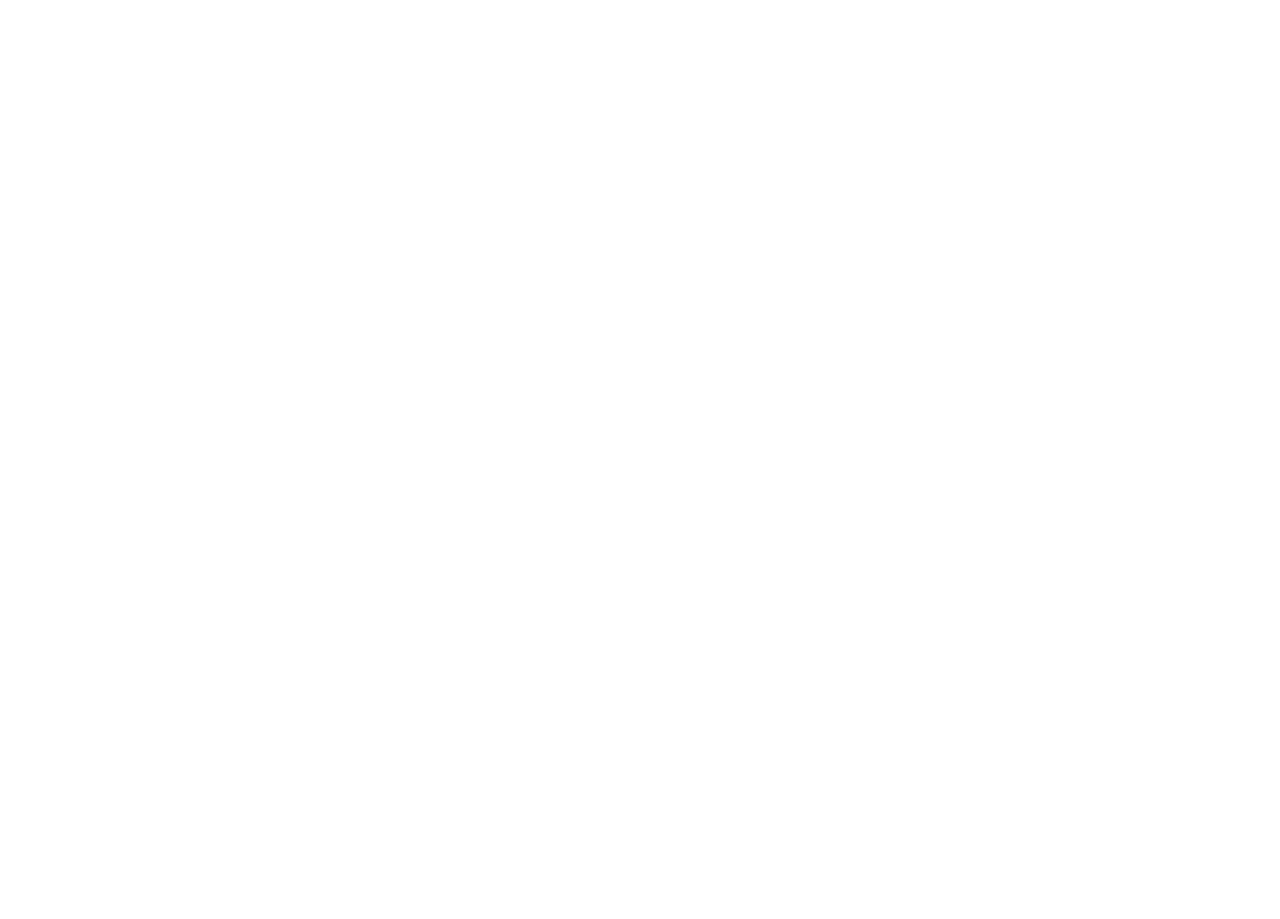
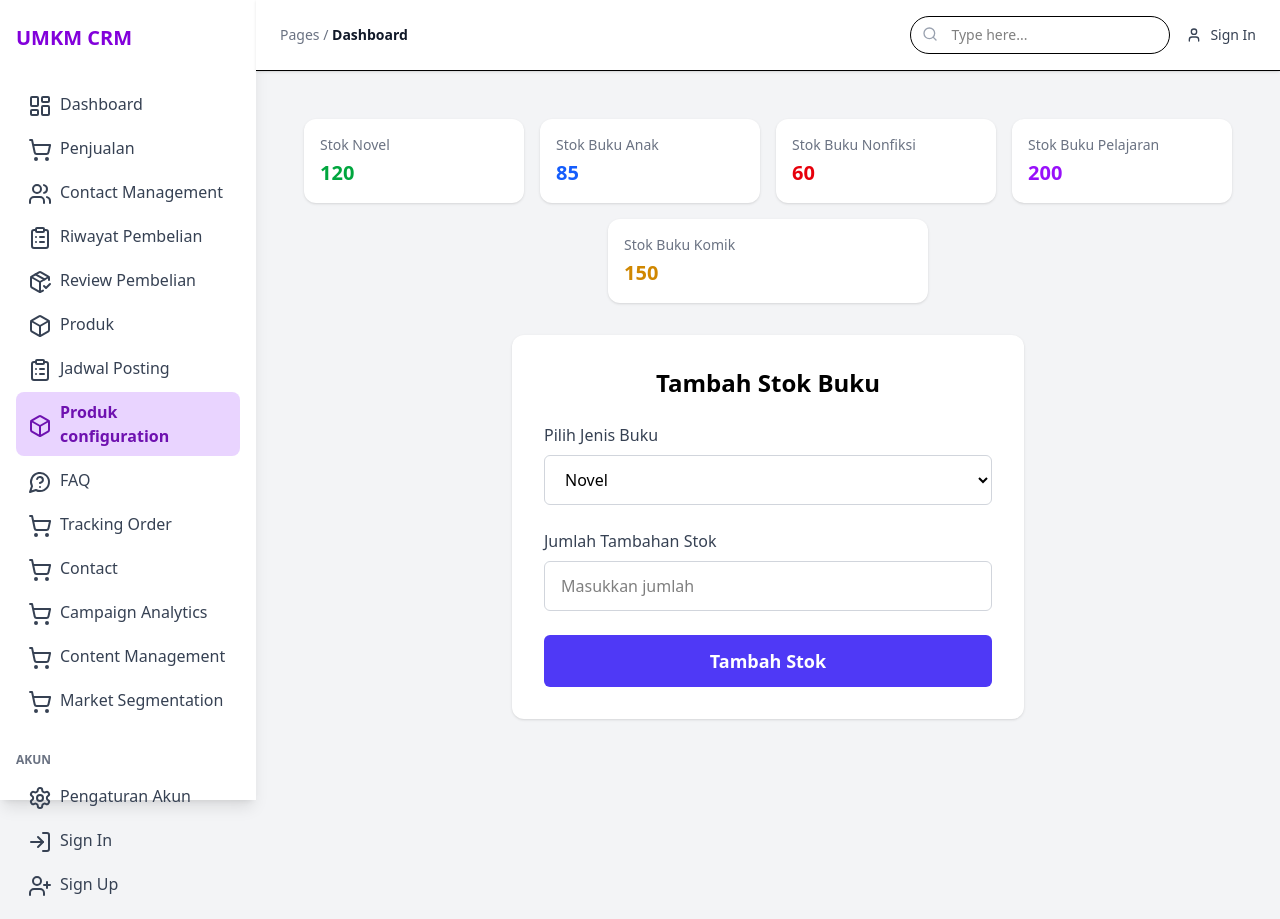
Before and after one commit to Aldigitgit/kelompok11, a React (Vite) app: page /integrasi-stok in a window 1280 px wide. Before the commit this address had no page. Before the commit the page ends 800 px from the top, so only its background shows below. Built offline with nearby package versions, Linux system fonts and the light colour scheme.

Commit message:
saya siap

```diff
--- a/package.json
+++ b/package.json
@@ -18,7 +18,7 @@
     "react-datepicker": "^8.4.0",
     "react-dom": "^19.1.0",
     "react-icons": "^5.5.0",
-    "react-router-dom": "^7.6.1",
+    "react-router-dom": "^6.30.1",
     "recharts": "^2.15.3"
   },
   "devDependencies": {
--- a/src/App.jsx
+++ b/src/App.jsx
@@ -25,6 +25,7 @@
 import MarketSegmentation from './pages/MarketSegmentation.jsx';
 import CampaignAnalytics from './pages/CampaignAnalytics.jsx';
 import ContentManagement from './pages/ContentManagement.jsx';
+import IntegrasiStock from './pages/IntegrasiStock.jsx';
 
 
 
@@ -53,6 +54,8 @@
         <Route path="accountmanagement" element={<AccountManagementPage />} />
         <Route path="ordermanagement" element={<OrderManagementPage />} />
         <Route path="kontak" element={<ContactManagement />} />
+        <Route path="integrasi-stok" element={<IntegrasiStock />} />
+
 
         <Route path="MarketSegmentation" element={<MarketSegmentation></MarketSegmentation>} />
         <Route path="ContentManagement" element={<ContentManagement></ContentManagement>} />
--- a/src/pages/IntegrasiStok.jsx
+++ b/src/pages/IntegrasiStock.jsx
@@ -5,35 +5,35 @@
     jenis: "Novel",
     stok: 120,
     color: "text-green-600",
-    changeColor: "text-green-400",
+    changeColor: "",
     change: 0,
   },
   {
     jenis: "Buku Anak",
     stok: 85,
     color: "text-blue-600",
-    changeColor: "text-red-400",
+    changeColor: "",
     change: 0,
   },
   {
     jenis: "Buku Nonfiksi",
     stok: 60,
     color: "text-red-600",
-    changeColor: "text-green-400",
+    changeColor: "",
     change: 0,
   },
   {
     jenis: "Buku Pelajaran",
     stok: 200,
     color: "text-purple-600",
-    changeColor: "text-green-400",
+    changeColor: "",
     change: 0,
   },
   {
     jenis: "Buku Komik",
     stok: 150,
     color: "text-yellow-600",
-    changeColor: "text-gray-400",
+    changeColor: "",
     change: 0,
   },
 ];
@@ -48,28 +48,28 @@
     const jumlahAngka = parseInt(jumlah, 10);
     if (isNaN(jumlahAngka) || jumlahAngka <= 0) return;
 
-    setDataStok((prevData) =>
-      prevData.map((item) => {
+    const updatedData = dataStok.map((item) => {
       if (item.jenis === jenis) {
         const newStok = item.stok + jumlahAngka;
-          const changeValue = jumlahAngka;
         return {
           ...item,
           stok: newStok,
-            change: changeValue,
-            changeColor: changeValue >= 0 ? "text-green-400" : "text-red-400",
+          change: jumlahAngka,
+          changeColor: "text-green-500",
         };
+      } else {
+        return { ...item, change: 0, changeColor: "" }; // Reset perubahan untuk item lain
       }
-        return item;
-      })
-    );
+    });
+
+    setDataStok(updatedData);
     setJumlah("");
   };
 
   return (
     <div className="p-6 bg-gray-100 min-h-screen">
-      {/* Card list */}
-      <div className="flex flex-wrap gap-4 mb-8 max-w-full justify-center">
+      {/* Daftar Kartu Stok */}
+      <div className="flex flex-wrap gap-4 mb-8 justify-center">
         {dataStok.map((item, index) => (
           <div
             key={index}
@@ -78,19 +78,17 @@
             <p className="text-sm text-gray-500 mb-1">Stok {item.jenis}</p>
             <div className="text-xl font-bold flex items-center space-x-2">
               <span className={item.color}>{item.stok}</span>
+              {item.change > 0 && (
                 <span className={`text-sm font-semibold ${item.changeColor}`}>
-                {item.change > 0
-                  ? `+${item.change}`
-                  : item.change === 0
-                  ? ""
-                  : item.change}
+                  +{item.change}
                 </span>
+              )}
             </div>
           </div>
         ))}
       </div>
 
-      {/* Form tambah stok */}
+      {/* Form Tambah Stok */}
       <form
         onSubmit={handleSubmit}
         className="max-w-lg mx-auto bg-white rounded-xl shadow p-8"
@@ -125,7 +123,7 @@
             htmlFor="jumlah"
             className="block text-base font-medium mb-2 text-gray-700"
           >
-            Jumlah Tambah Stok
+            Jumlah Tambahan Stok
           </label>
           <input
             id="jumlah"
@@ -140,7 +138,7 @@
 
         <button
           type="submit"
-          className="w-full bg-indigo-600 text-white py-3 rounded-md text-lg font-semibold hover:bg-blue-700 transition"
+          className="w-full bg-indigo-600 text-white py-3 rounded-md text-lg font-semibold hover:bg-indigo-700 transition"
         >
           Tambah Stok
         </button>
--- a/src/pages/Produk.jsx
+++ b/src/pages/Produk.jsx
@@ -1,4 +1,5 @@
 import React, { useState } from "react";
+import { Link } from "react-router-dom"; // ← WAJIB untuk <Link>
 
 const dummyBooks = [
   {
@@ -6,8 +7,7 @@
     title: "Atomic Habits",
     author: "James Clear",
     genre: "Self-Help",
-    description:
-      "Cara membangun kebiasaan baik dan menghilangkan kebiasaan buruk.",
+    description: "Cara membangun kebiasaan baik dan menghilangkan kebiasaan buruk.",
     price: 120000,
     image: "https://covers.openlibrary.org/b/id/8231996-L.jpg",
   },
@@ -60,14 +60,10 @@
   const [filterTitle, setFilterTitle] = useState("");
   const [filterGenre, setFilterGenre] = useState("");
 
-  // Genre unik
   const genres = Array.from(new Set(dummyBooks.map((b) => b.genre)));
 
-  // Filter buku
   const filteredBooks = dummyBooks.filter((book) => {
-    const matchesTitle = book.title
-      .toLowerCase()
-      .includes(filterTitle.toLowerCase());
+    const matchesTitle = book.title.toLowerCase().includes(filterTitle.toLowerCase());
     const matchesGenre = filterGenre ? book.genre === filterGenre : true;
     return matchesTitle && matchesGenre;
   });
@@ -79,7 +75,7 @@
           Bookstore - Daftar Buku
         </h1>
 
-        {/* Filter judul */}
+        {/* Input pencarian judul */}
         <input
           type="text"
           placeholder="Cari buku berdasarkan judul..."
@@ -88,16 +84,15 @@
           className="mb-8 w-full md:w-1/2 mx-auto block p-4 rounded-xl border border-indigo-300 focus:outline-none focus:ring-4 focus:ring-indigo-400 text-lg shadow-sm"
         />
 
-        {/* Filter genre dengan tombol */}
+        {/* Filter genre */}
         <div className="flex flex-wrap justify-center gap-4 mb-10">
           <button
-            className={`px-5 py-2 rounded-full font-semibold transition
-              ${
+            onClick={() => setFilterGenre("")}
+            className={`px-5 py-2 rounded-full font-semibold transition ${
               filterGenre === ""
                 ? "bg-indigo-600 text-white shadow-lg"
                 : "bg-indigo-100 text-indigo-700 hover:bg-indigo-300"
             }`}
-            onClick={() => setFilterGenre("")}
           >
             Semua Genre
           </button>
@@ -106,8 +101,7 @@
             <button
               key={genre}
               onClick={() => setFilterGenre(genre)}
-              className={`px-5 py-2 rounded-full font-semibold transition
-                ${
+              className={`px-5 py-2 rounded-full font-semibold transition ${
                 filterGenre === genre
                   ? "bg-indigo-600 text-white shadow-lg"
                   : "bg-indigo-100 text-indigo-700 hover:bg-indigo-300"
@@ -118,20 +112,15 @@
           ))}
         </div>
 
-        {/* Grid buku */}
+        {/* Daftar Buku */}
         {filteredBooks.length === 0 ? (
           <p className="text-center text-gray-500 text-xl font-medium">
             Buku tidak ditemukan.
           </p>
         ) : (
           <div className="grid grid-cols-1 sm:grid-cols-2 md:grid-cols-3 lg:grid-cols-4 gap-8">
-            {filteredBooks.map(
-              ({ id, title, author, genre, description, price, image }) => (
-                <Link
-                  key={id}
-                  to={`/books/${id}`}
-                  className="hover:no-underline"
-                >
+            {filteredBooks.map(({ id, title, author, genre, description, price, image }) => (
+              <Link key={id} to={`/books/${id}`} className="hover:no-underline">
                 <div className="bg-white rounded-xl shadow-lg overflow-hidden transform hover:scale-105 transition-transform duration-300">
                   <img
                     src={image}
@@ -140,26 +129,17 @@
                     loading="lazy"
                   />
                   <div className="p-6">
-                      <h2 className="text-2xl font-bold text-indigo-700 mb-1">
-                        {title}
-                      </h2>
-                      <p className="text-sm text-gray-500 italic mb-1">
-                        by {author}
-                      </p>
+                    <h2 className="text-2xl font-bold text-indigo-700 mb-1">{title}</h2>
+                    <p className="text-sm text-gray-500 italic mb-1">by {author}</p>
                     <span className="inline-block bg-indigo-200 text-indigo-800 px-3 py-1 rounded-full text-xs font-semibold mb-3">
                       {genre}
                     </span>
-                      <p className="text-gray-700 mb-4 text-sm leading-relaxed">
-                        {description}
-                      </p>
-                      <p className="text-xl font-extrabold text-indigo-600">
-                        {formatRupiah(price)}
-                      </p>
+                    <p className="text-gray-700 mb-4 text-sm leading-relaxed">{description}</p>
+                    <p className="text-xl font-extrabold text-indigo-600">{formatRupiah(price)}</p>
                   </div>
                 </div>
               </Link>
-              )
-            )}
+            ))}
           </div>
         )}
       </div>
```
Also changed, not shown: 1 other file (tests, documents, lock files or other folders). Lines whose indentation alone changed are shown as unchanged.
